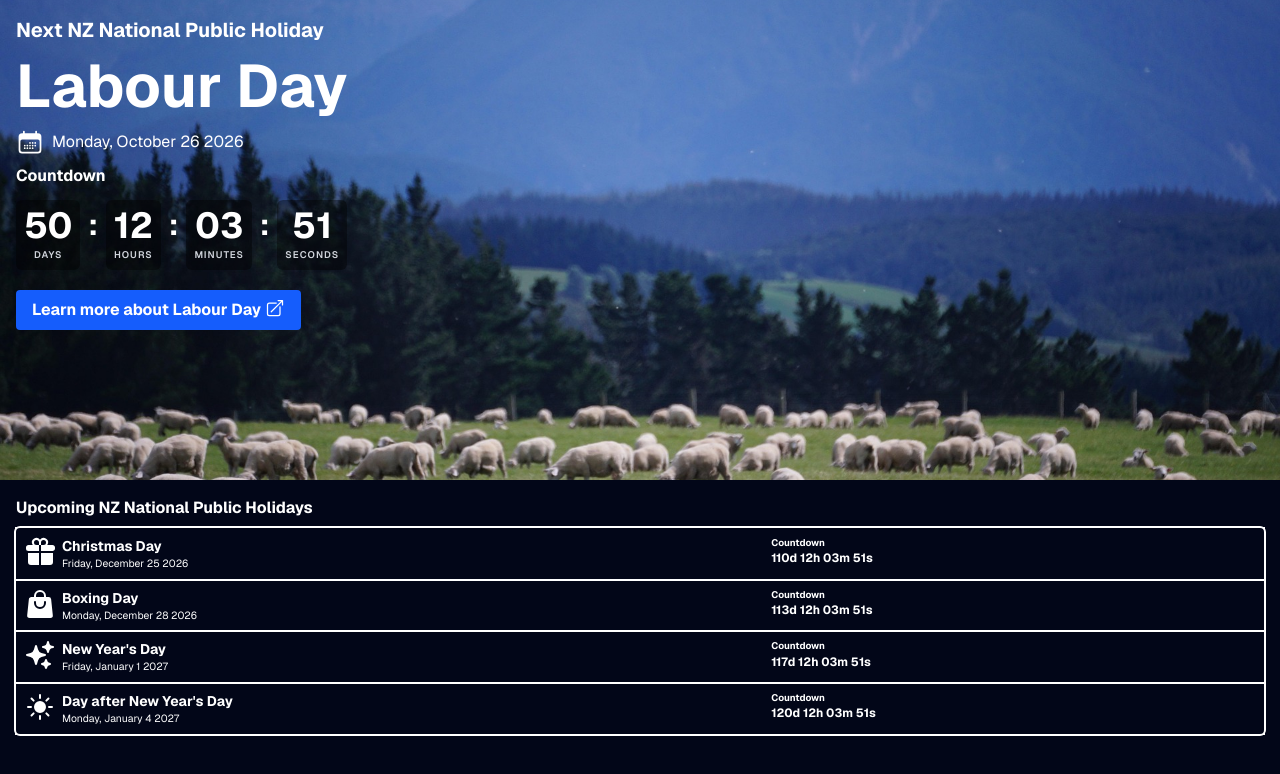
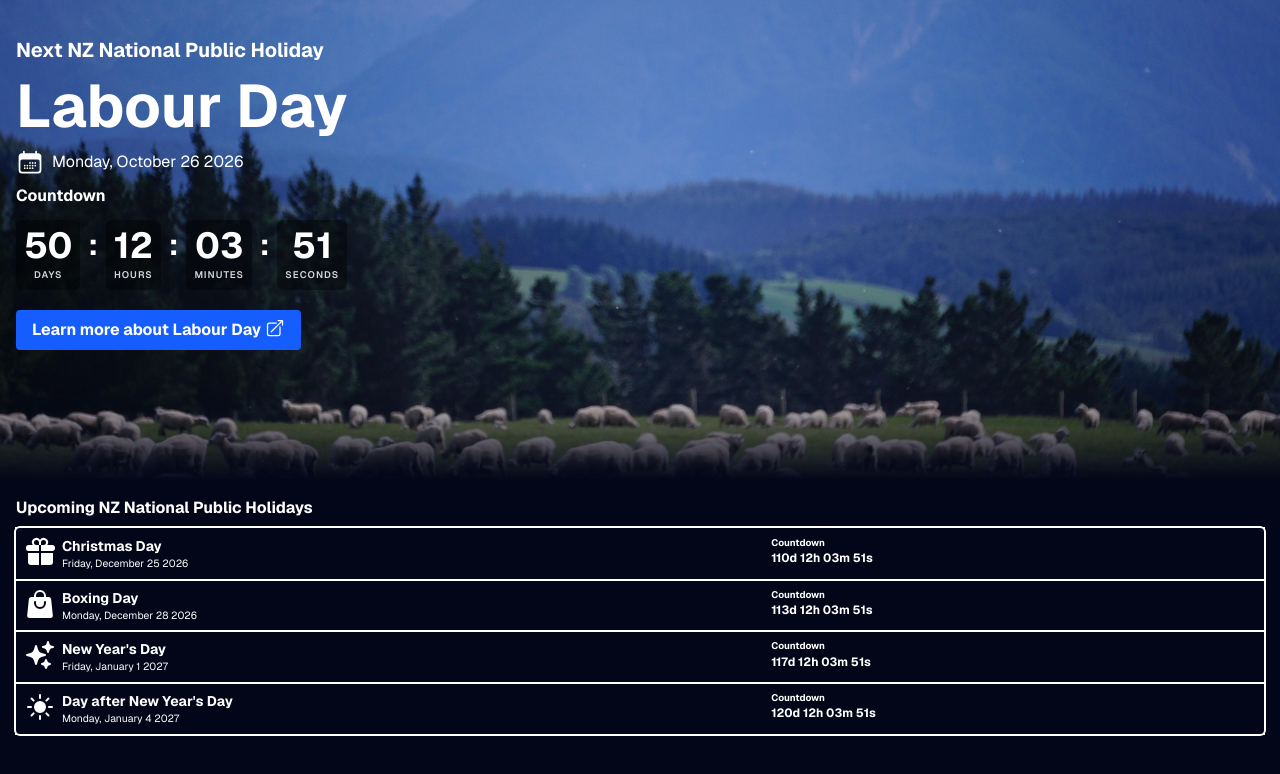
Before and after one commit to Sai-Panda/next-public-holiday-nz, a Next.js app: page / in a window 1280 px wide. Shown: the top 774 px of the page. Built offline with nearby package versions, Linux system fonts and the light colour scheme.

Commit message:
Add gradient

```diff
--- a/app/components/holiday-countdown-page.tsx
+++ b/app/components/holiday-countdown-page.tsx
@@ -159,6 +159,7 @@ export default function HolidayCountdownPage({ simulatedNow }: HolidayCountdownP
   return (
     <main className="relative h-screen overflow-hidden text-slate-950 flex flex-col">
       <div className="relative h-3/5 w-full">
+        <div className="absolute bottom-0 left-0 right-0 h-24 bg-gradient-to-t from-slate-950 to-transparent z-20 pointer-events-none" />
         <Image
           src={bgImage}
           alt="Background Image"
@@ -167,7 +168,7 @@ export default function HolidayCountdownPage({ simulatedNow }: HolidayCountdownP
           fill
           className="object-cover z-10 h-full"
         />
-        <div className="p-4 absolute z-10 text-white font-bold inset-0">
+        <div className="p-4 absolute z-10 text-white font-bold inset-0 mt-5">
           <div className="text-xl w-6/7">
             Next NZ National Public Holiday
           </div>
@@ -231,7 +232,6 @@ export default function HolidayCountdownPage({ simulatedNow }: HolidayCountdownP
               const EmojiIcon = (holidayData.emoji);
               const date = upcomingHoliday.date;
               const countdown = getCountdownParts(date, now);
-              const formattedCountdown = formatCountdownValues(countdown);
 
               return (
                 <div className="flex outline-1 p-2">
```
